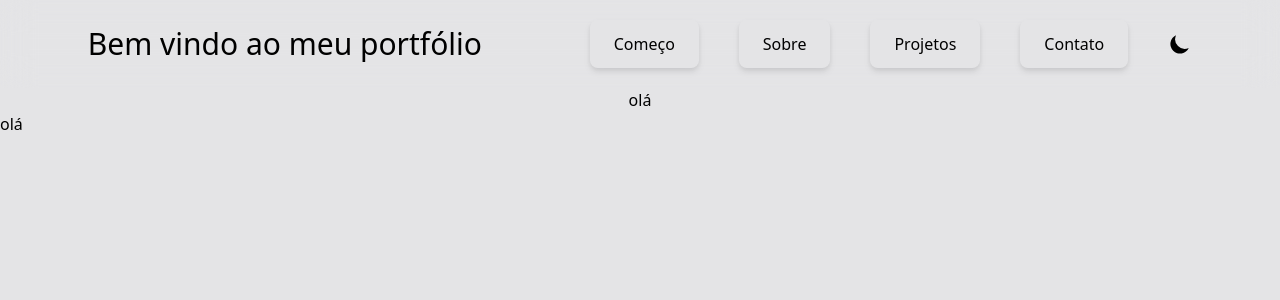
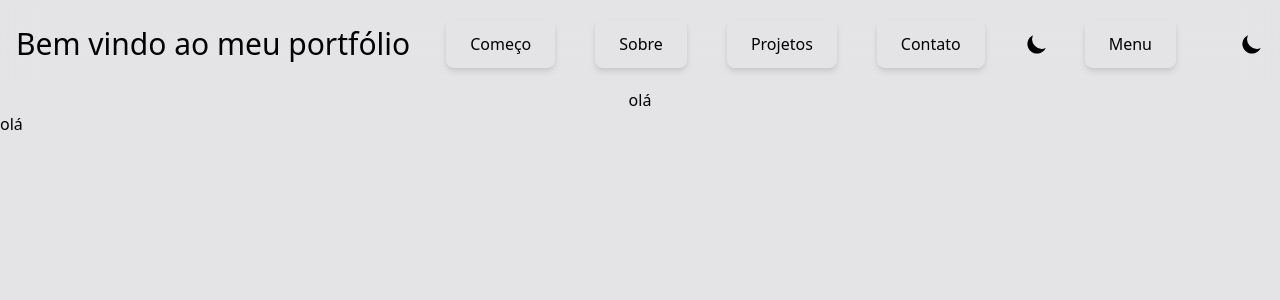
Before and after one commit to LuckDays/portfolio, a Next.js app: page / in a window 1280 px wide. Shown: the top 300 px of the page. Built offline with nearby package versions, Linux system fonts and the light colour scheme.

Commit message:
fixing Mobile Viewport

```diff
--- a/components/navbar.jsx
+++ b/components/navbar.jsx
@@ -30,8 +30,9 @@ function navbar() {
   return (
     <header className='flex flex-col gap-5 lg:flex-row items-center justify-evenly py-5 sticky backdrop-blur-lg'>
       <label className='text-2xl sm:text-3xl'>Bem vindo ao meu portfólio</label>
-      <nav className='flex md:w-auto space-x-10'>
-        <div className='hidden md:flex justify-between gap-10'>
+      {/* large view nav */}
+      <nav className='hidden md:flex md:w-auto space-x-10'>
+        <div className='md:flex justify-between gap-10'>
           {dropdownLinks.map((items, index) => {
             return (
               <Link href={items.Link} key={index}>
@@ -40,9 +41,11 @@ function navbar() {
             );
           })}
         </div>
-        <span className='md:hidden'>
-          <Dropdown />
-        </span>
+        {ThemeChanger()}
+      </nav>
+      {/* mobile view nav */}
+      <nav className='flex flex-row gap-16'>
+        <Dropdown />
         {ThemeChanger()}
       </nav>
     </header>
--- a/pages/index.jsx
+++ b/pages/index.jsx
@@ -3,16 +3,16 @@ import Greetings from "../components/greetings";
 
 export default function Home() {
   return (
-    <div className=''>
+    <>
       <Head>
         <title>Lucas S Dias</title>
         <meta name='description' content='Dev portfolio' />
         <link rel='icon' href='/favicon.ico' />
       </Head>
 
-      <main className='flex flex-col justify-center'>
+      <main className='flex flex-col items-center snap-y'>
         <Greetings />
       </main>
-    </div>
+    </>
   );
 }
--- a/styles/globals.css
+++ b/styles/globals.css
@@ -12,4 +12,8 @@
   body {
     @apply duration-300 bg-backgroundLight dark:bg-backgroundDark min-h-screen;
   }
+
+  section {
+    @apply snap-center;
+  }
 }
```
